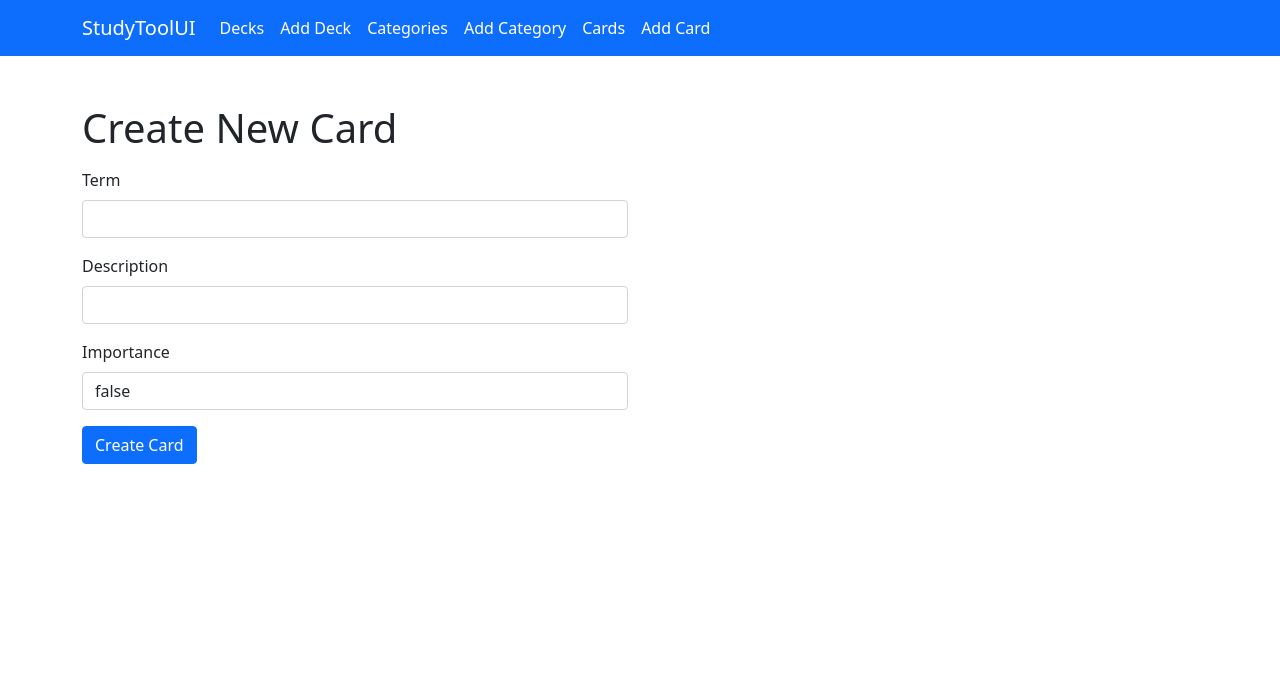
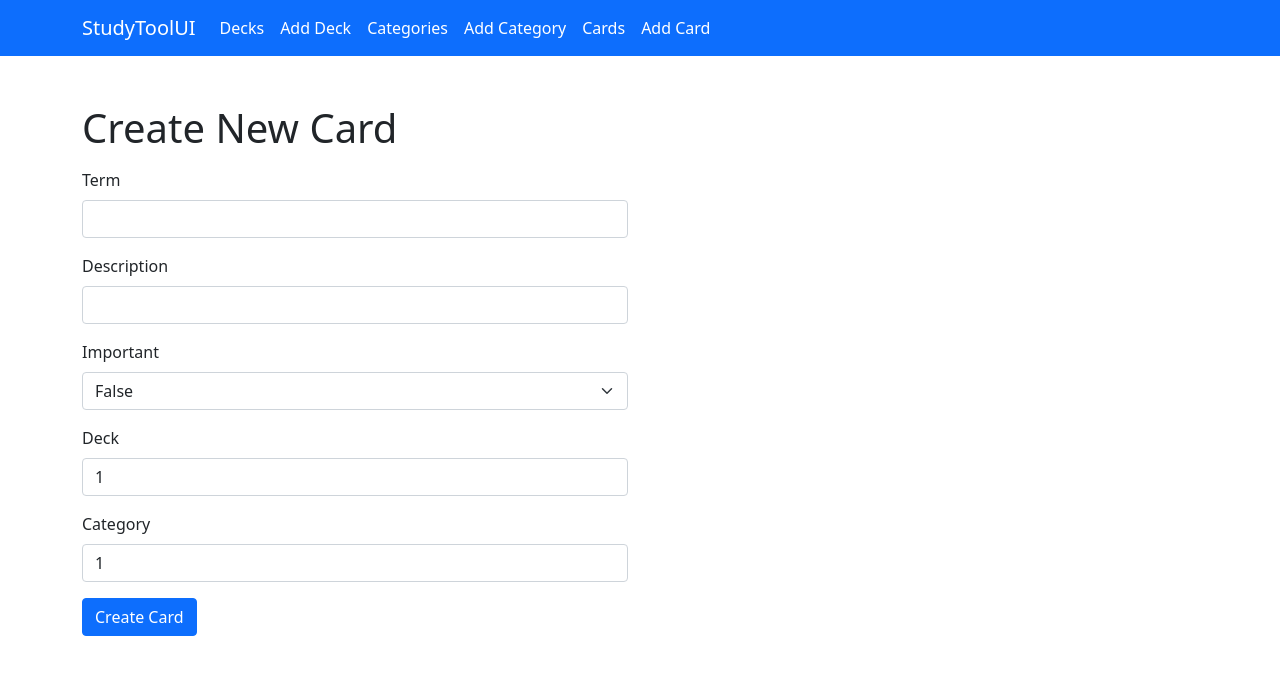
Before and after one commit to ianmbrain/StudyToolUI, an Angular app: page /cards/add in a window 1280 px wide. Shown: the top 674 px of the page. Built offline with nearby package versions, Linux system fonts and the light colour scheme.

Commit message:
Fix: Updated add card to add the card to a corresponding category and deck.

```diff
--- a/src/app/components/cards/add-card/add-card.component.html
+++ b/src/app/components/cards/add-card/add-card.component.html
@@ -11,10 +11,23 @@
                     <label for="description" class="form-label">Description</label>
                     <input type="text" class="form-control" id="description" name="description" [(ngModel)] = "addCardRequest.description">
                   </div>
+                  <div class="mb-3">
+                    <label class="form-label" for="important">Important</label>
+                    <select class="form-select" id="important" type="boolean" name="important" [(ngModel)] = "addCardRequest.important">
+                      <option selected>Choose...</option>
+                      <option [ngValue]=false>False</option>
+                      <option [ngValue]=true>True</option>
+                    </select>
+                  </div>
                 <div class="mb-3">
-                    <label for="important" class="form-label">Importance</label>
-                    <input type="text" class="form-control" id="important" name="important" [(ngModel)] = "addCardRequest.important">
+                  <label for="deck" class="form-label">Deck</label>
+                  <input type="number" class="form-control" id="deck" name="deck" [(ngModel)] = "deckId">
                 </div>
+                <div class="mb-3">
+                  <label for="category" class="form-label">Category</label>
+                  <input type="number" class="form-control" id="category" name="category" [(ngModel)] = "categoryId">
+                </div>
+
                 <button type="submit" class="btn btn-primary">Create Card</button>
               </form>
         </div>
--- a/src/app/components/cards/add-card/add-card.component.ts
+++ b/src/app/components/cards/add-card/add-card.component.ts
@@ -1,3 +1,4 @@
+import { HttpParams } from '@angular/common/http';
 import { Component, OnInit } from '@angular/core';
 import { Router } from '@angular/router';
 import { Card } from 'src/app/models/card.model';
@@ -16,6 +17,9 @@ export class AddCardComponent implements OnInit {
     important: false
   };
 
+  deckId: Number = 1;
+  categoryId: Number = 1;
+
   constructor(private cardsService: CardsService, private router: Router) { }
 
   ngOnInit(): void {
@@ -23,7 +27,7 @@ export class AddCardComponent implements OnInit {
   }
 
   addCard() {
-    this.cardsService.addDeck(this.addCardRequest)
+    this.cardsService.addCard(this.deckId, this.categoryId, this.addCardRequest)
     .subscribe({
       next:(request) => { }
     });
--- a/src/app/services/cards.service.ts
+++ b/src/app/services/cards.service.ts
@@ -17,7 +17,7 @@ export class CardsService {
     return this.http.get<Card[]>(this.baseApiUrl + '/api/card');
   }
 
-  addDeck(addCardRequest: Card) {
-    return this.http.post(this.baseApiUrl + '/api/card', addCardRequest);
+  addCard(deckId: Number, categoryId: Number, addCardRequest: Card) {
+    return this.http.post(this.baseApiUrl + '/api/card?deckId=' + deckId + '&categoryId=' + categoryId, addCardRequest);
   }
 }
```
